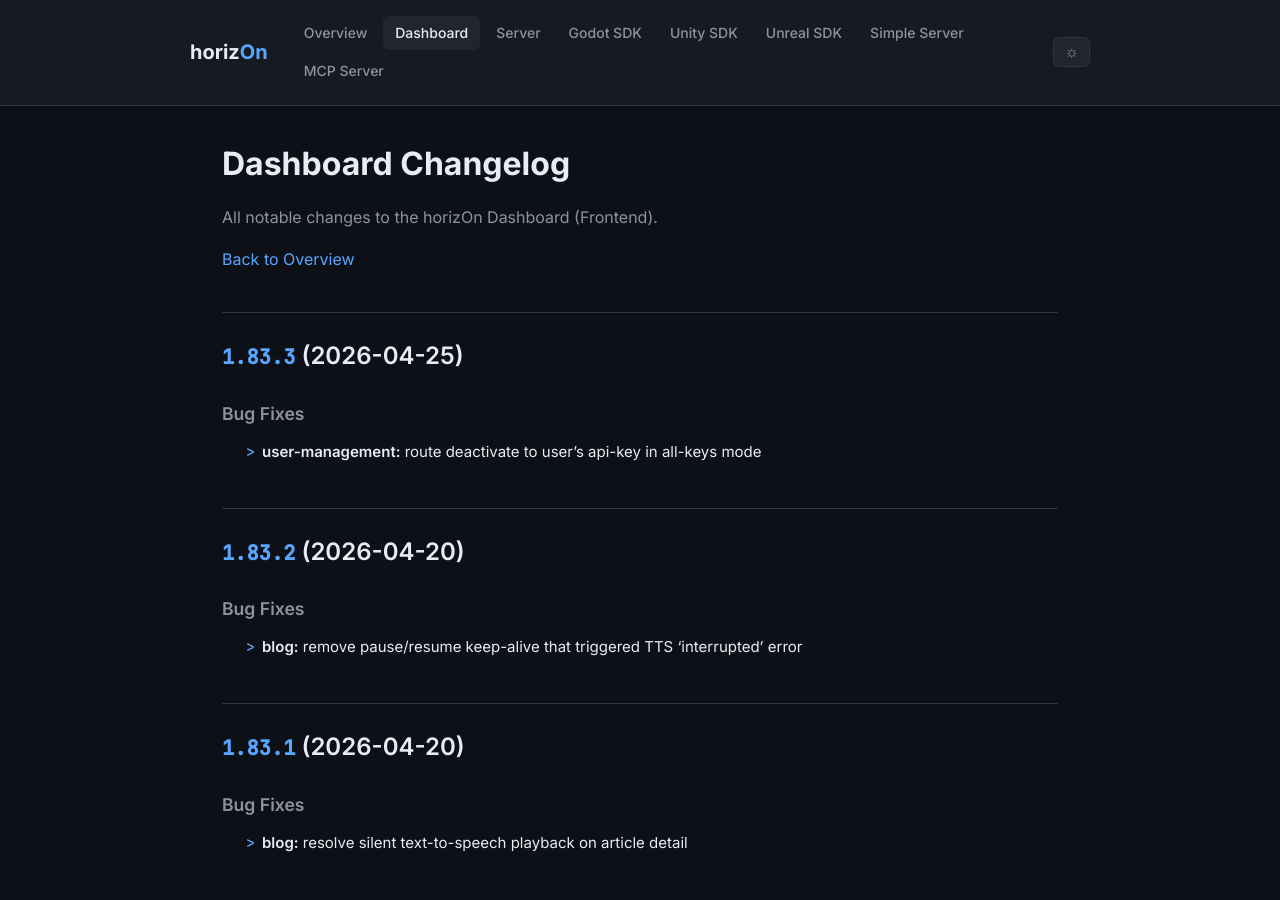
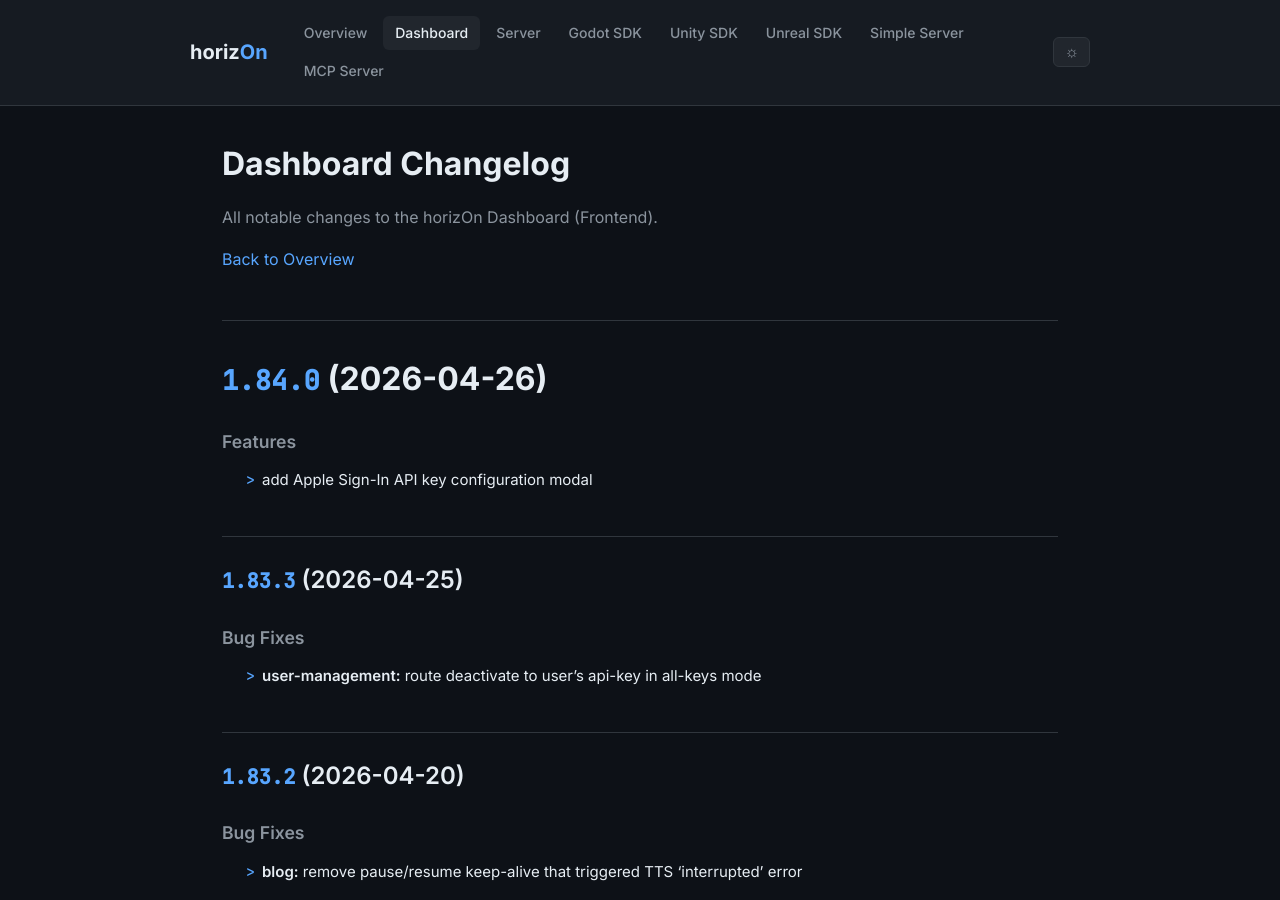
Before and after one commit to ProjectMakersDE/horizOn-Changelog, a Jekyll site: the page built from dashboard-changelog.md, in a window 1280 px wide and 900 px high. Built offline with Jekyll 4.4.1, drawn with Linux system fonts in a browser that asks for light colours.

Commit message:
chore: sync changelogs [skip ci]

```diff
--- a/dashboard-changelog.md
+++ b/dashboard-changelog.md
@@ -8,6 +8,13 @@ title: Dashboard Changelog
 All notable changes to the horizOn Dashboard (Frontend).
 
 [Back to Overview](.)
+
+# [1.84.0](https://github.com/ProjectMakersDE/horizOn-Dashboard/compare/v1.83.3...v1.84.0) (2026-04-26)
+
+
+### Features
+
+* add Apple Sign-In API key configuration modal ([5c70dfd](https://github.com/ProjectMakersDE/horizOn-Dashboard/commit/5c70dfd173f6bd62f8958d219e9e233af7f4e821))
 
 ## [1.83.3](https://github.com/ProjectMakersDE/horizOn-Dashboard/compare/v1.83.2...v1.83.3) (2026-04-25)
 
```
Also changed, not shown: index.md (+1 -1 lines).
